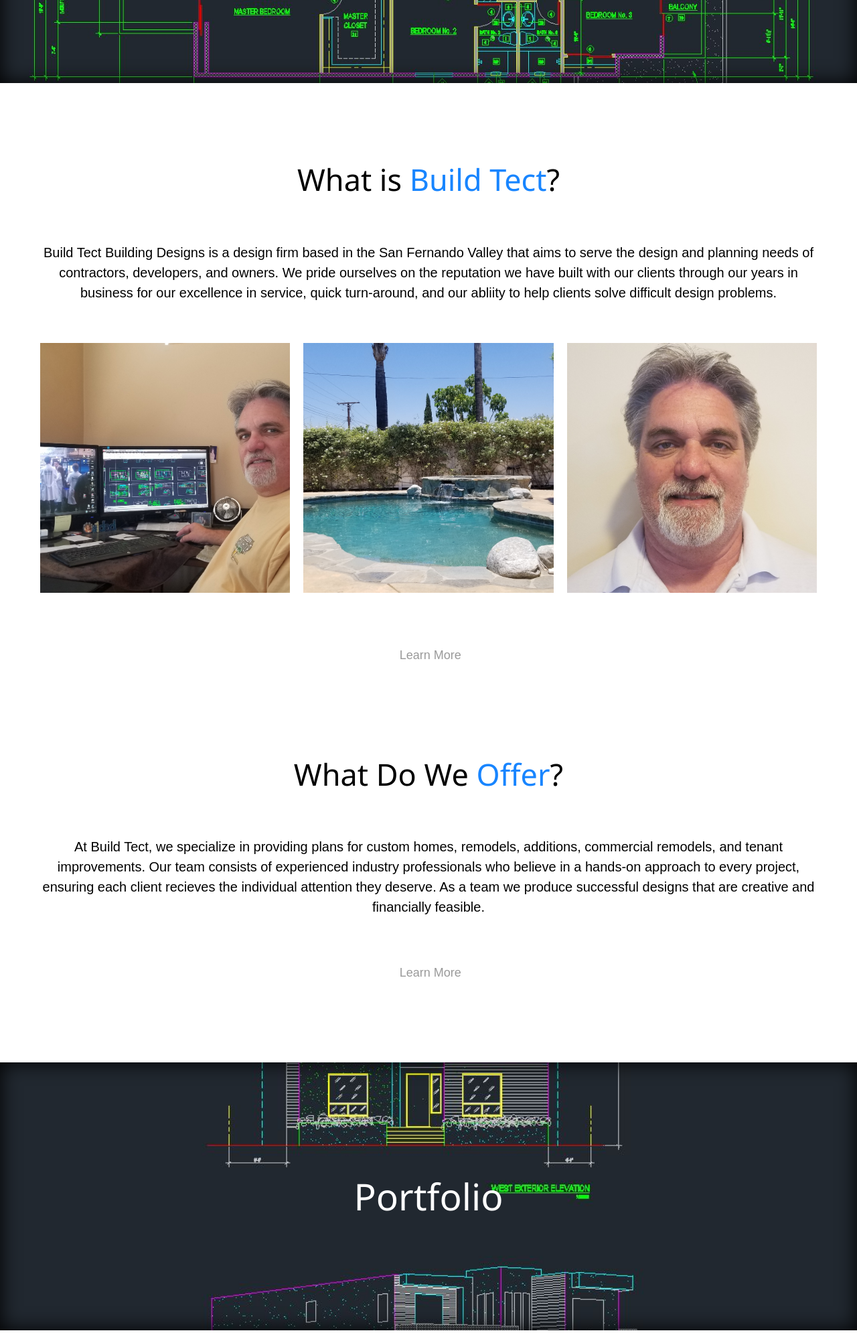
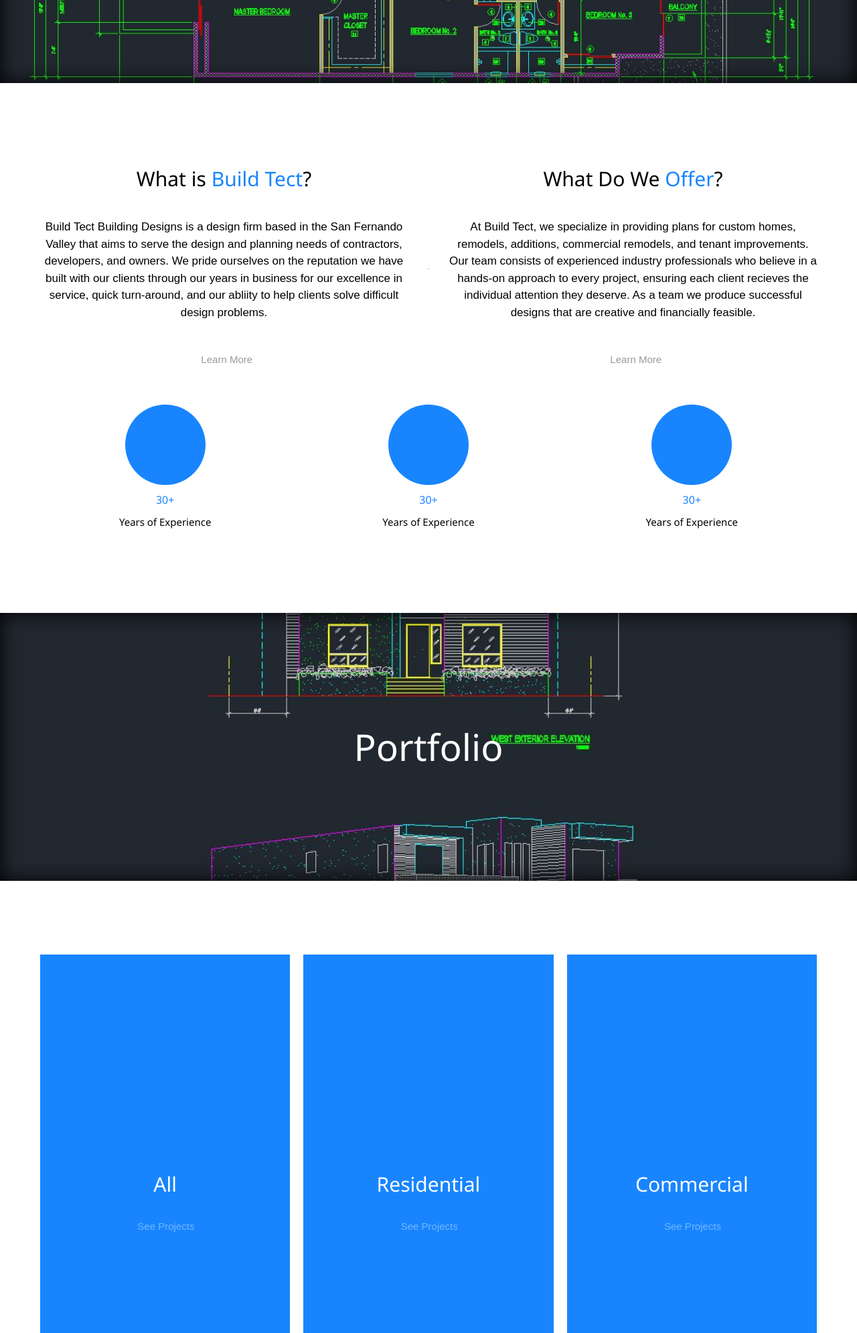
Before and after one commit to ThatWightGuy/BuildTectWebNew, a PHP site: page / in a window 1280 px wide. Shown: the part 1076-3066 px from the top of the page at 67% size. Run offline with PHP 8.4, Linux system fonts and the light colour scheme; some libraries are stand-ins or nearby versions.

Commit message:
Major Changes

```diff
--- a/index.html
+++ b/index.html
@@ -107,13 +107,56 @@
 		</div>
 		<div class="main-sect-cont" id="main-sect-about">
 			<div class="sect-short" id="about-short">
-				<div class="sect-title" id="about-us" data-aos="fade-up">
-					<h1>What is <span class="tect-blue">Build Tect</span>?</h1>
+				<div class="sect-short-cont" id="about-descriptions">
+					<div class="short-cont" id="about-us-cont" data-aos="fade-up">
+						<div class="sect-title" id="about-us">
+							<h1>What is <span class="tect-blue">Build Tect</span>?</h1>
+						</div>
+						<p class="sect-description about-us-desc" id="about-what">
+							Build Tect Building Designs is a design firm based in the San Fernando Valley that aims to serve the design and planning needs of contractors, developers, and owners. We pride ourselves on the reputation we have built with our clients through our years in business for our excellence in service, quick turn-around, and our abliity to help clients solve difficult design problems.
+						</p>
+						<div class="learn-more">
+							<a href="" onclick="" >
+								<span class="learn-more-text">Learn More</span>
+								<span class="learn-more-bar"><i class="fa fa-angle-right"></i></span>
+							</a>
+						</div>
+					</div>
+					<div class="short-cont-divide" id="about-desc-divide" data-aos="fade-up"></div>
+					<div class="short-cont" id="about-offer-cont"  data-aos="fade-up">
+						<div class="sect-title" id="about-offer">
+							<h1>What Do We <span class="tect-blue">Offer</span>?</h1>
+						</div>
+						<p class="sect-description about-us-desc" id="what-is-desc">
+							At Build Tect, we specialize in providing plans for custom homes, remodels, additions, commercial remodels, and tenant improvements. Our team consists of experienced industry professionals who believe in a hands-on approach to every project, ensuring each client recieves the individual attention they deserve. As a team we produce successful designs that are creative and financially feasible.
+						</p>
+						<div class="learn-more">
+							<a href="">
+								<span class="learn-more-text">Learn More</span>
+								<span class="learn-more-bar"><i class="fa fa-angle-right"></i></span>
+							</a>
+						</div>
+					</div>
 				</div>
-				<p class="sect-description about-us-desc" id="about-what" data-aos="fade-up">
-					Build Tect Building Designs is a design firm based in the San Fernando Valley that aims to serve the design and planning needs of contractors, developers, and owners. We pride ourselves on the reputation we have built with our clients through our years in business for our excellence in service, quick turn-around, and our abliity to help clients solve difficult design problems.
-				</p>
-				<div class="sect-short-cont" id="about-images">
+				<div class="sect-short-cont" id="about-blurb-image-cont" data-aos="fade-up">
+					<div class="about-blurb-image">
+						<div class="about-blurb-placeholder"></div>
+						<h6 class="about-blurb-header tect-blue">30+</h6>
+						<h6 class="about-blurb-desc">Years of Experience</h6>
+					</div>
+					<div class="about-blurb-image">
+						<div class="about-blurb-placeholder"></div>
+						<h6 class="about-blurb-header tect-blue">30+</h6>
+						<h6 class="about-blurb-desc">Years of Experience</h6>
+					</div>
+					<div class="about-blurb-image">
+						<div class="about-blurb-placeholder"></div>
+						<h6 class="about-blurb-header tect-blue">30+</h6>
+						<h6 class="about-blurb-desc">Years of Experience</h6>
+					</div>
+				</div>
+
+				<!--<div class="sect-short-cont" id="about-images">
 					<div class="sect-short-img-cont-main" data-aos="fade-up">
 						<div class="sect-short-img-cont" id="about-img-1" >
 							<div class="img-cont-overlay" >
@@ -141,25 +184,7 @@
 							</div>
 						</div>
 					</div>
-				</div>
-				<div class="learn-more" data-aos="fade-up">
-					<a href="" onclick="" >
-						<span class="learn-more-text">Learn More</span>
-						<span class="learn-more-bar"><i class="fa fa-angle-right"></i></span>
-					</a>
-				</div>
-				<div class="sect-title" id="about-offer" data-aos="fade-up">
-					<h1>What Do We <span class="tect-blue">Offer</span>?</h1>
-				</div>
-				<p class="sect-description about-us-desc" id="what-is-desc" data-aos="fade-up">
-					At Build Tect, we specialize in providing plans for custom homes, remodels, additions, commercial remodels, and tenant improvements. Our team consists of experienced industry professionals who believe in a hands-on approach to every project, ensuring each client recieves the individual attention they deserve. As a team we produce successful designs that are creative and financially feasible.
-				</p>
-				<div class="learn-more" data-aos="fade-up">
-					<a href="">
-						<span class="learn-more-text">Learn More</span>
-						<span class="learn-more-bar"><i class="fa fa-angle-right"></i></span>
-					</a>
-				</div>
+				</div>-->
 			</div>
 		</div>
 	</div>
--- a/scripts/homepage.js
+++ b/scripts/homepage.js
@@ -11,10 +11,7 @@ $(document).ready(function(){
 
 		// For Portfolio Cards
 
-		if($(window).width() <= 783){
-			$(".portfolio-col-cont-main").css("height", port_width + "px");
-		}
-		else if($(window).width() <= 1583){
+		if(($(window).width() <= 1583) && ($(window).width() >= 784)){
 			$(".portfolio-col-cont-main").css("height", (port_width)*2 + "px");
 		}
 		else{
--- a/styles/index.css
+++ b/styles/index.css
@@ -5,6 +5,7 @@ html, body{
 	font-family: sans-serif;
 	font-weight: 100;
 	scroll-behavior: smooth;
+	background-color: white;
 }
 
 a{
@@ -199,20 +200,28 @@ footer h6{
 }
 
 .sect-title h1{
-	font-size: 45px;
+	font-size: 30px;
 
 }
 
 .sect-description{
 	padding: 0;
-	margin: 10px;
-	font-size: 20px;
+	font-size: 17px;
 }
 
 .sect-short-cont{
 	width: 100%;
 	padding: 0;
 	margin: 0;
+}
+
+.short-cont{
+	display: flex;
+	flex-direction: column;
+	height: 100%;
+	align-items: center;
+	text-align: center;
+	align-content: space-between;
 }
 
 .sect-short-img-cont-main{
@@ -285,7 +294,7 @@ footer h6{
 	color: rgba(0, 0, 0, .4);
 	padding: 10px;
 	margin: 10px;
-	font-size: 18px;
+	font-size: 15px;
 	transition: color .2s;
 }
 
@@ -433,26 +442,75 @@ footer h6{
 
 #main-sect-about{
 	height: 100%;
-	text-align: center;
 }
 
 #about-offer{
-	margin: 100px 0px 0px 0px;
+}
+
+#about-us-cont{
+	width: 50%;
+}
+
+#about-offer-cont{
+	width: 50%;
 }
 
 #about-short{
 	padding: 100px;
 	display: flex;
 	flex-direction: column;
-	justify-content: space-around;
 }
 
-#about-offer{
-	margin: 100px 0px 0px 0px;
+#about-descriptions{
+	display: flex;
+	flex-direction: row;
+	justify-content: space-around;
+	align-items: center;
+	margin: 10px 0px;
+}
+
+#about-desc-divide{
+	border: 1px solid lightgrey;
+	height: 80%;
+	margin: 20px;
 }
 
 .about-us-desc{
-	margin: 50px 10px;
+	padding: 10px;
+}
+
+#about-blurb-image-cont{
+	display: flex;
+	flex-direction: row;
+	justify-content: space-around;
+	align-items: center;
+	margin: 10px 0px;
+}
+
+.about-blurb-image{
+	display: flex;
+	flex-direction: column;
+	align-items: center;
+	text-align: center;
+	margin: 10px 0px;
+}
+
+.about-blurb-placeholder{
+	background-color: #1885ff;
+	height: 120px;
+	width: 120px;
+	margin: 5px;
+	border-radius: 100%;
+}
+
+.about-blurb-header{
+	margin: 5px;
+	padding: 0;
+}
+.about-blurb-desc{
+	font-size: 15px;
+	margin: 5px;
+	padding: 0;
 }
 
 #about-images{
@@ -522,15 +580,21 @@ footer h6{
 	justify-content: center;
 	align-items: center;
 	color: white;
-	text-align: center;
 	transition-property: transform, box-shadow;
 	transition-duration: .2s;
 }
 
-.col-cont-items{
+.col-cont-main-items{
 	display: flex;
+	flex-direction: column;
+	text-align: center;
+	align-content: center;
 	justify-content: center;
 	align-items: center;
+}
+
+.col-cont-main-items h1{
+	font-size: 30px;
 }
 
 #learn-more-port-col{
```
Also changed, not shown: other parts of styles/index.css (+26 -24 lines).
